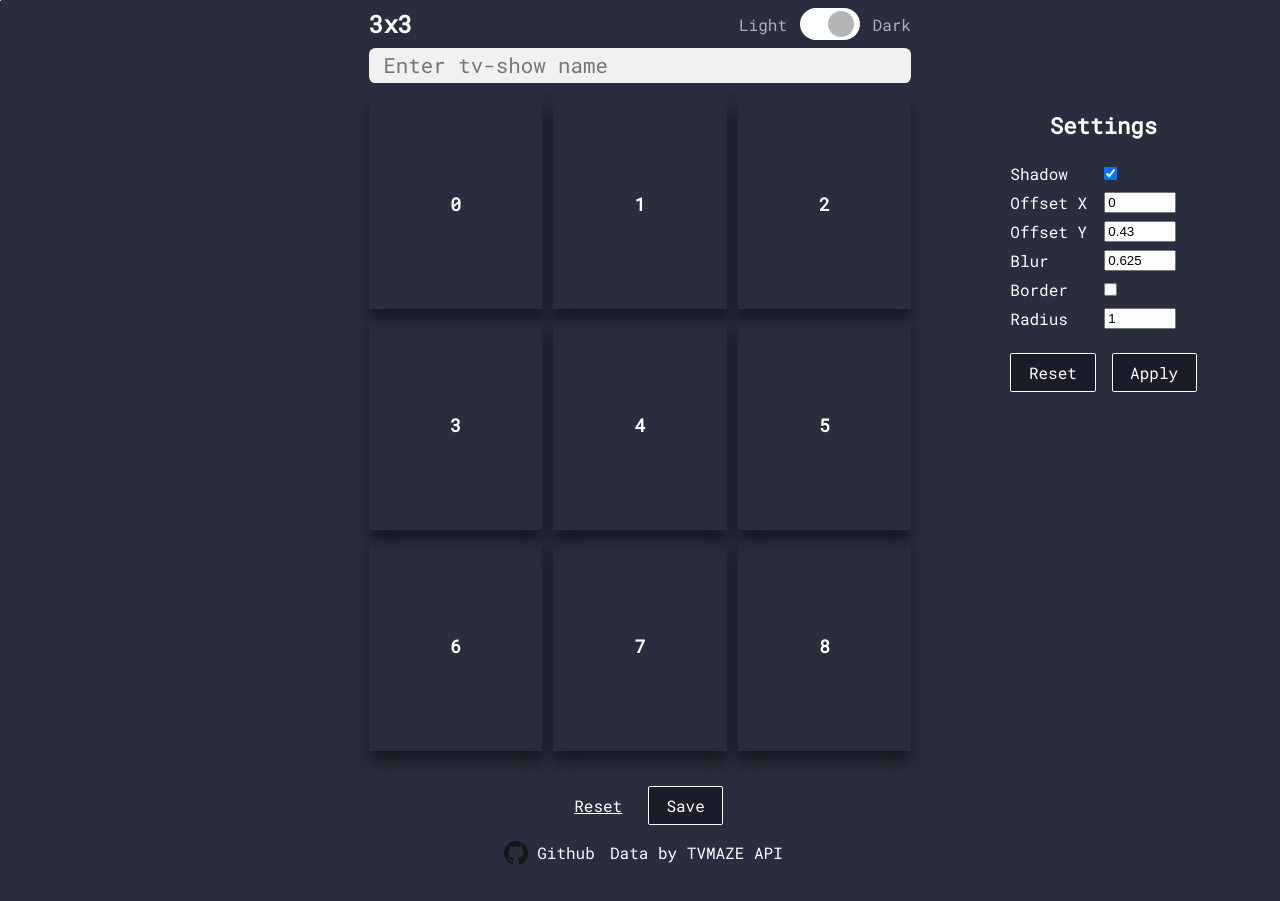
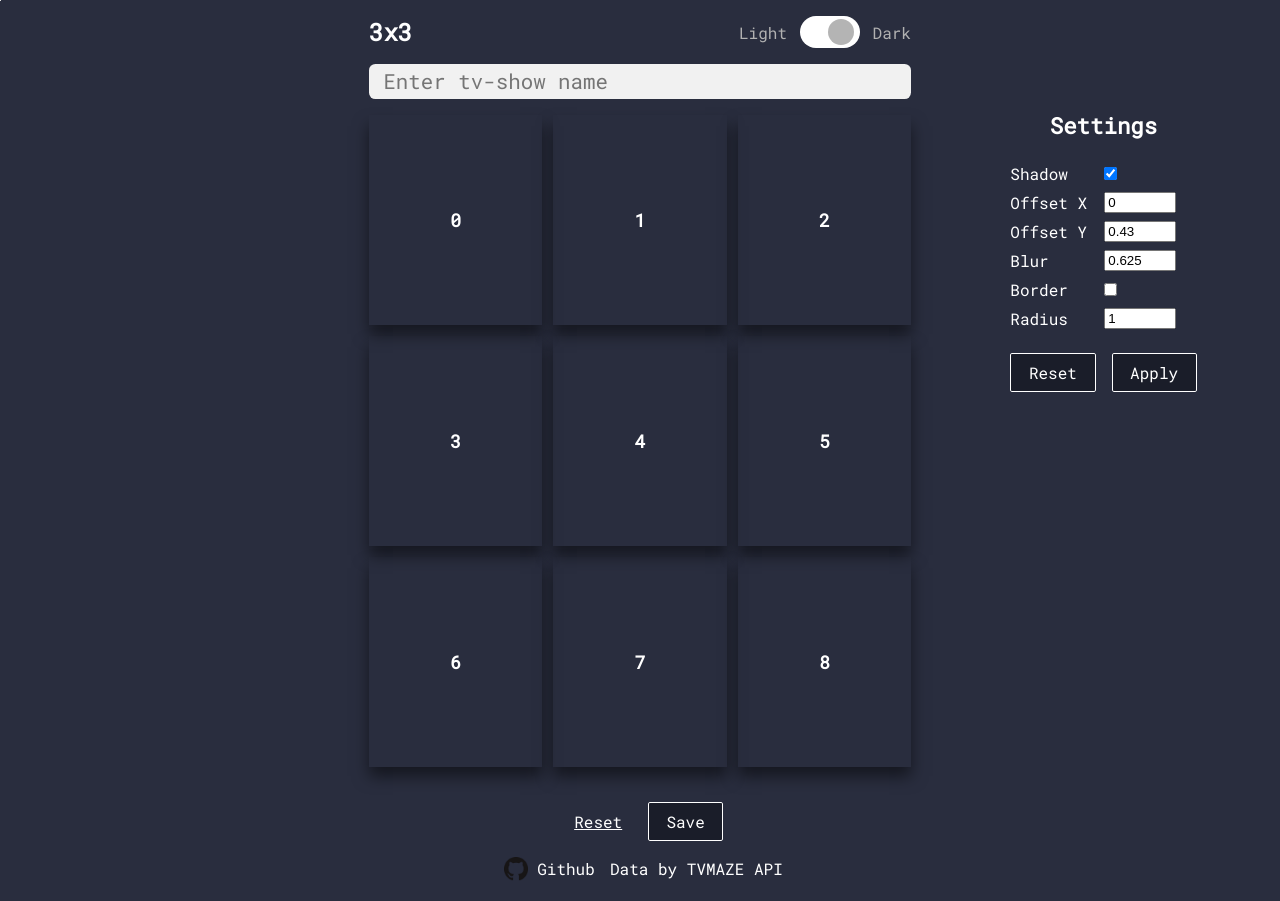
Before and after one commit to mikitaserabrakou/3x3-show-list, a React (Vite) app: page / in a window 1280 px wide. Built offline with nearby package versions, Linux system fonts and the light colour scheme.

Commit message:
style: improve mobile styling

```diff
--- a/src/components/Header/Header.module.scss
+++ b/src/components/Header/Header.module.scss
@@ -5,7 +5,7 @@
   align-self: center;
   max-width: 574px;
   width: 100%;
-  padding: 0.5rem 1rem 0.5rem 1rem;
+  padding: 1rem;
   color: var(--text_color);
   .logo {
     font-size: 1.5rem;
@@ -26,4 +26,7 @@
   .menu {
     display: flex;
   }
+  .header {
+    padding: 0.5rem 1rem 0.5rem 1rem;
+  }
 }
```
